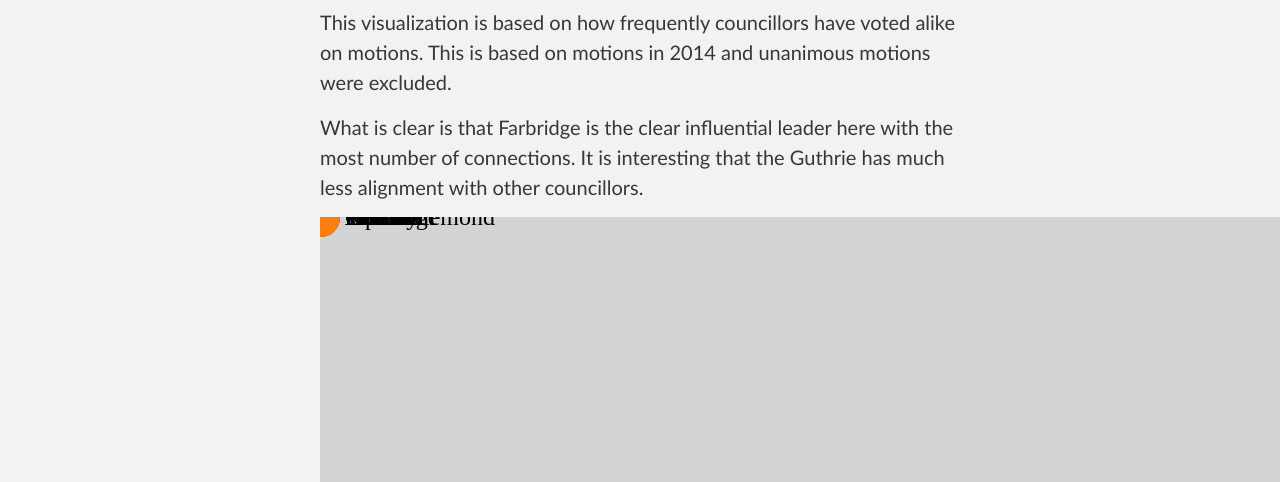
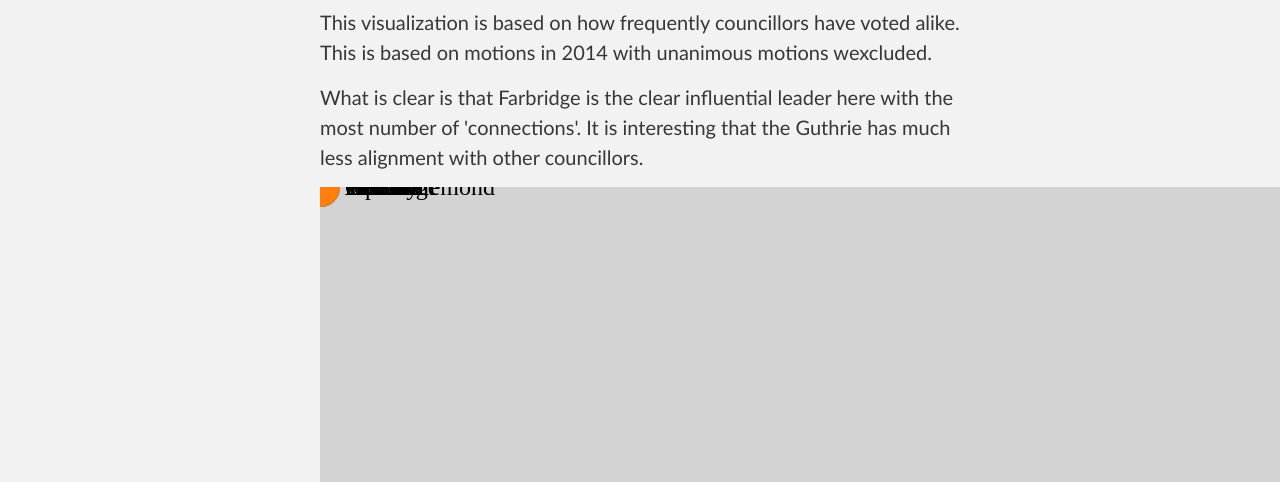
Before and after one commit to dwhelan/guelph_vote_counter, a plain HTML site: page views/affinity/view.html in a window 1280 px wide. Shown: the part 318-800 px from the top of the page. Drawn offline with nearby package versions, Linux system fonts and the light colour scheme.

Commit message:
Fixed texts

```diff
--- a/views/affinity/view.html
+++ b/views/affinity/view.html
@@ -26,9 +26,9 @@
 <div id="main_content_wrap" class="outer">
   <section id="main_content" class="inner">
     <h1>Council Affinity</h1>
-    <p>This visualization is based on how frequently councillors have voted alike on motions.
-      This is based on motions in 2014 and unanimous motions were excluded.</p>
-    <p>What is clear is that Farbridge is the clear influential leader here with the most number of connections.
+    <p>This visualization is based on how frequently councillors have voted alike.
+      This is based on motions in 2014 with unanimous motions wexcluded.</p>
+    <p>What is clear is that Farbridge is the clear influential leader here with the most number of 'connections'.
     It is interesting that the Guthrie has much less alignment with other councillors.</p>
     <iframe src="./vis.html" width="1000" height="640" marginwidth="0" marginheight="0" scrolling="no"></iframe>
   </section>
```
